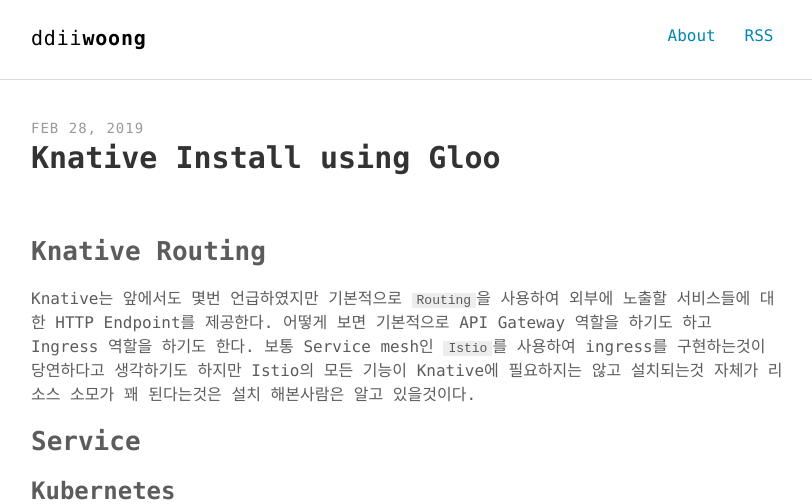
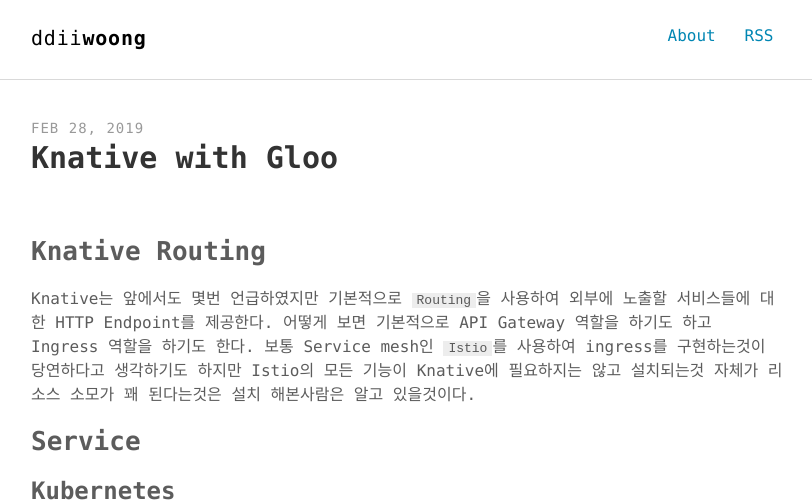
Before and after one commit to ddiiwoong/ddiiwoong.github.io_archive, a Jekyll site: the page built from _posts/2019-02-28-knative-using-gloo.md, in a window 1280 px wide and 1400 px high, cut to the strip 0-504 px from the top of the window. Shown: the whole strip, without its empty margins (233-1045 px from the left). Built offline with Jekyll 4.4.1, drawn with Linux system fonts in a browser that asks for light colours; comment, search, counter and statistics services are not loaded; some of the changed text lies outside the part shown.

```diff
--- a/_posts/2019-02-28-knative-using-gloo.md
+++ b/_posts/2019-02-28-knative-using-gloo.md
@@ -1,8 +1,8 @@
 ---
 layout: post
-title: "Knative Install using Gloo"
+title: "Knative with Gloo"
 comments: true
-description: "Istio에만 종속되어있는 Knative가 아닌 경량화된 Ingress 오픈소스 Gloo를 활용한 Knative 설치 및 활용"
+description: "Istio에 종속되어있는 Knative가 아닌 경량화된 Ingress 오픈소스 Gloo를 활용한 Knative 설치 및 활용"
 keywords: "Knative, Gloo, Istio, kubernetes, Serverless"
 ---
 
@@ -11,8 +11,8 @@ Knative는 앞에서도 몇번 언급하였지만 기본적으로 `Routing`을
 
 ## Service
 ### Kubernetes
-![ingress](http://tech.cloudz-labs.io/posts/kubernetes/ingress/ingress.png)
-이미지출처 : http://tech.cloudz-labs.io/posts/kubernetes/ingress/
+![ingress](https://www.nginx.com/wp-content/uploads/2017/09/NGINX-Plus-Features-Kubernetes-Ingress-Controller-644x372@2x.png)
+이미지출처 : https://www.nginx.com/blog/announcing-nginx-ingress-controller-for-kubernetes-release-1-3-0/
 
 
 Kubernetes에서는 일반적으로 서비스 접속을 구현하게 되면 기본적으로 Pod와 Service를 생성하고 Ingress를 사용하여 클러스터 내부로 들어오는 트래픽을 처리하게 된다.
```
